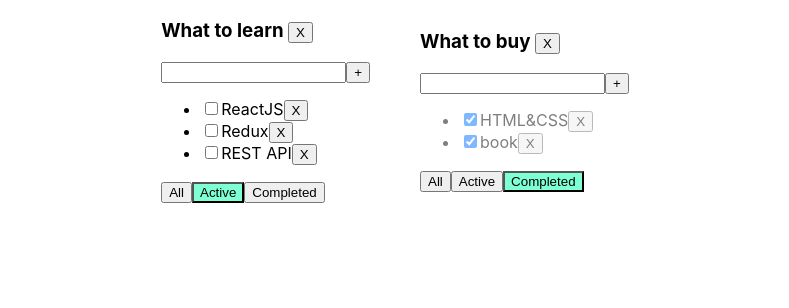
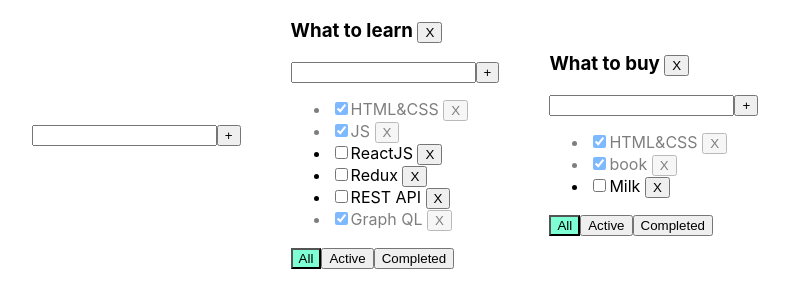
Before and after one commit to KombinatorVit/TodoLDim, a React (Create React App) app: page / in a window 1280 px wide. Shown: the top 308 px of the page, without its empty margins (245-1034 px from the left). Built offline with nearby package versions, Linux system fonts and the light colour scheme.

Commit message:
Todolist for students 06

```diff
--- a/src/App.tsx
+++ b/src/App.tsx
@@ -2,6 +2,7 @@
 import {v1} from 'uuid';
 import './App.css';
 import {TasksType, TodoList} from './component/TodoList/TodoList';
+import {AddItemForm} from './component/TodoList/AddItemForm';
 
 
 export type FilterValuesType = 'all' | 'completed' | 'active'
@@ -11,23 +12,29 @@
     filter: FilterValuesType
 }
 
+
+type TaskStateType = {
+[key:string]: Array<TasksType>
+}
+
+
 function App() {
 
-    function removeTask(id: string, todoListId:string) {
-        debugger
-        let tasks = tasksObj[todoListId]
+    function removeTask(id: string, todoListId: string) {
+
+        let tasks = tasksObj[todoListId];
 
         let filteredTasks = tasks.filter((t) => t.id !== id);
-        tasksObj[todoListId] = filteredTasks
+        tasksObj[todoListId] = filteredTasks;
         setTasks({...tasksObj});
     }
 
-    function addTask(title: string, todoListId:string) {
+    function addTask(title: string, todoListId: string) {
         let newTask = {id: v1(), title: title, isDone: false};
-        let tasks = tasksObj[todoListId]
+        let tasks = tasksObj[todoListId];
 
         let newTasks = [newTask, ...tasks];
-        tasksObj[todoListId] = newTasks
+        tasksObj[todoListId] = newTasks;
 
         setTasks({...tasksObj});
     }
@@ -43,7 +50,7 @@
 
 
     function changeStatus(taskId: string, isDone: boolean, todoListId: string) {
-        let tasks = tasksObj[todoListId]
+        let tasks = tasksObj[todoListId];
 
         let task = tasks.find((t) => t.id === taskId);
         if (task) {
@@ -58,19 +65,27 @@
     let todoListId2 = v1();
 
     let [todolists, setTodoLists] = useState<Array<TodoListType>>([
-        {id: todoListId1, title: 'What to learn', filter: 'active'},
-        {id: todoListId2, title: 'What to buy', filter: 'completed'}
+        {id: todoListId1, title: 'What to learn', filter: 'all'},
+        {id: todoListId2, title: 'What to buy', filter: 'all'}
     ]);
 
 
-    let removeTodoList = (todoListId: string)=> {
-let filteredTodoList = todolists.filter((tl => tl.id !== todoListId))
-        setTodoLists(filteredTodoList)
-        delete tasksObj[todoListId]
-        setTasks({...tasksObj})
+    let removeTodoList = (todoListId: string) => {
+        let filteredTodoList = todolists.filter((tl => tl.id !== todoListId));
+        setTodoLists(filteredTodoList);
+        delete tasksObj[todoListId];
+        setTasks({...tasksObj});
+    };
+
+    let changeTodolistTitle = (todoListId: string, newTitle:string ) => {
+        const todolist = todolists.find(tl => tl.id === todoListId)
+        if(todolist){
+            todolist.title = newTitle
+            setTodoLists([...todolists])
+        }
     }
 
-    let [tasksObj, setTasks] = useState({
+    let [tasksObj, setTasks] = useState<TaskStateType>({
         [todoListId1]: [{id: v1(), title: 'HTML&CSS', isDone: true},
             {id: v1(), title: 'JS', isDone: true},
             {id: v1(), title: 'ReactJS', isDone: false},
@@ -84,9 +99,35 @@
     });
 
 
+    function addTodolist(title:string){
+        let todolist: TodoListType = {
+            id:v1(),
+            filter:'all',
+            title:title,
+        }
+
+        setTodoLists([todolist, ...todolists])
+        setTasks({
+            ...tasksObj,
+            [todolist.id]: []
+        })
+    }
+
+    function changeTaskTitle(taskId: string, newTitle:string, todoListId: string) {
+        let tasks = tasksObj[todoListId];
+
+        let task = tasks.find((t) => t.id === taskId);
+        if (task) {
+
+            task.title = newTitle;
+            setTasks({...tasksObj});
+
+        }
+    }
+
     return (
         <div className="App">
-
+<AddItemForm addItem={addTodolist}  />
             {
                 todolists.map((tl) => {
                     let tasksForTodoList = tasksObj[tl.id];
@@ -110,6 +151,8 @@
                             changeTaskStatus={changeStatus}
                             filter={tl.filter}
                             removeTodoList={removeTodoList}
+                            changeTaskTitle={changeTaskTitle}
+                            changeTodolistTitle={changeTodolistTitle}
                         />
                     );
                 })
--- /dev/null
+++ b/src/component/TodoList/AddItemForm.tsx
@@ -0,0 +1,45 @@
+import React, {ChangeEvent, KeyboardEvent, useState} from 'react';
+
+
+type AddItemFormPropsType = {
+    addItem: (title: string) => void
+}
+
+export function AddItemForm(props: AddItemFormPropsType) {
+    const [newTaskTitle, setNewTaskTitle] = useState('');
+    const [error, setError] = useState<string | null>(null);
+
+    const onNewTitleChangeHandler = (e: ChangeEvent<HTMLInputElement>) => {
+        setNewTaskTitle(e.currentTarget.value);
+    };
+    const onKeyPressHandler = (e: KeyboardEvent<HTMLInputElement>) => {
+        setError(null);
+        if (e.charCode === 13) {
+            props.addItem(newTaskTitle);
+            setNewTaskTitle('');
+        }
+    };
+    const addTask = () => {
+        if (newTaskTitle.trim() !== '') {
+            props.addItem(newTaskTitle.trim());
+            setNewTaskTitle('');
+        } else {
+            setError('Title is required');
+        }
+    };
+    return (
+        <div>
+            <input value={newTaskTitle}
+                   onChange={onNewTitleChangeHandler}
+
+                   onKeyPress={onKeyPressHandler}
+                   className={error ? 'error' : ''}
+            />
+            <button onClick={addTask}
+
+            >+
+            </button>
+            {error && <div className={'error-message'}>{error}</div>}
+        </div>
+    );
+}
--- /dev/null
+++ b/src/component/TodoList/EditableSpan.tsx
@@ -0,0 +1,26 @@
+import React, {ChangeEvent, useState} from 'react';
+
+type EditableSpanPropsType = {
+    title: string
+    onChange: (newValue:string)=>void
+}
+
+export function EditableSpan(props: EditableSpanPropsType) {
+    let [editMode, setEditMode] = useState(false);
+    let [title, setTitle] = useState('');
+
+    const activateEditMode = () => {
+        setEditMode(true)
+        setTitle(props.title)
+    }
+    const activateViewMode = () => {
+        setEditMode(false)
+        props.onChange(title)
+    }
+    const onChangeHandler = (e:ChangeEvent<HTMLInputElement>)=> setTitle(e.currentTarget.value)
+
+    return editMode
+        ? <input value={title} onChange={onChangeHandler} onBlur={activateViewMode} autoFocus/>
+        : <span onDoubleClick={activateEditMode}>{props.title} </span>;
+
+}
--- a/src/component/TodoList/TodoList.tsx
+++ b/src/component/TodoList/TodoList.tsx
@@ -1,5 +1,7 @@
-import React, {ChangeEvent, KeyboardEvent, useState} from 'react';
+import React, {ChangeEvent} from 'react';
 import {FilterValuesType} from '../../App';
+import {AddItemForm} from './AddItemForm';
+import {EditableSpan} from './EditableSpan';
 
 export type TasksType = {
     id: string
@@ -15,57 +17,36 @@
     changeFilter: (value: FilterValuesType, todoListId: string) => void
     addTask: (title: string, todoListId: string) => void
     changeTaskStatus: (taskId: string, isDone: boolean, todoListId: string) => void
+    changeTaskTitle: (taskId: string,newValue:string, todoListId: string) => void
     filter: FilterValuesType
     removeTodoList: (todoListId: string) => void
+    changeTodolistTitle:(todoListId: string, newTitle:string)=> void
 }
 
 
 export function TodoList(props: TodoListType) {
-    const [newTaskTitle, setNewTaskTitle] = useState('');
-    const [error, setError] = useState<string | null>(null);
 
-    const onNewTitleChangeHandler = (e: ChangeEvent<HTMLInputElement>) => {
-        setNewTaskTitle(e.currentTarget.value);
+    const onAllClickHandler = () => props.changeFilter('all', props.id);
+    const onActiveClickHandler = () => props.changeFilter('active', props.id);
+    const onCompletedClickHandler = () => props.changeFilter('completed', props.id);
+    const removeTodoList = () => {
+        props.removeTodoList(props.id);
+    };
+    const changeTodolistTitle = (newTitle:string) => {
+        props.changeTodolistTitle(props.id, newTitle);
     };
 
-    const onKeyPressHandler = (e: KeyboardEvent<HTMLInputElement>) => {
-        setError(null);
-        if (e.charCode === 13) {
-            props.addTask(newTaskTitle, props.id);
-            setNewTaskTitle('');
-        }
+    const addTask = (title: string) => {
+        props.addTask(title, props.id);
     };
 
-    const addTask = () => {
-        if (newTaskTitle.trim() !== '') {
-            props.addTask(newTaskTitle.trim(), props.id);
-            setNewTaskTitle('');
-        } else {
-            setError('Title is required');
-        }
-    };
-    const onAllClickHandler = () => props.changeFilter('all', props.id);
-    const onActiveClickHandler = () => props.changeFilter('active', props.id);
-    const onCompletedClickHandler = () => props.changeFilter('completed',  props.id);
-    const removeTodoList = () => {
-props.removeTodoList(props.id)
-    }
 
     return (
         <div>
-            <h3>{props.title} <button onClick={removeTodoList}>X</button></h3>
-            <div>
-                <input value={newTaskTitle}
-                       onChange={onNewTitleChangeHandler}
-                       onKeyPress={onKeyPressHandler}
-                       className={error ? 'error' : ''}
-                />
-                <button onClick={addTask}
-
-                >+
-                </button>
-                {error && <div className={'error-message'}>{error}</div>}
-            </div>
+            <h3> <EditableSpan title={props.title} onChange={changeTodolistTitle} />
+                <button onClick={removeTodoList}>X</button>
+            </h3>
+            <AddItemForm addItem={addTask}/>
             <ul>
                 {props.tasks.map((t) => {
 
@@ -73,15 +54,18 @@
                         props.removeTask(t.id, props.id);
 
                     };
-                    const onChangeHandler = (e: ChangeEvent<HTMLInputElement>) => {
+                    const onChangeStatusHandler = (e: ChangeEvent<HTMLInputElement>) => {
                         props.changeTaskStatus(t.id, e.currentTarget.checked, props.id);
+                    };
+                    const onChangeTitleHandler = (newValue: string) => {
+                        props.changeTaskTitle(t.id,newValue, props.id);
                     };
 
                     return (
                         <li key={t.id} className={t.isDone ? 'is-done' : ''}><input type="checkbox"
-                                                                                    onChange={onChangeHandler}
+                                                                                    onChange={onChangeStatusHandler}
                                                                                     checked={t.isDone}/>
-                            <span>{t.title}</span>
+                            <EditableSpan title={t.title} onChange={onChangeTitleHandler}/>
                             <button onClick={onRemoveHandler}
                             >X
                             </button>
```
